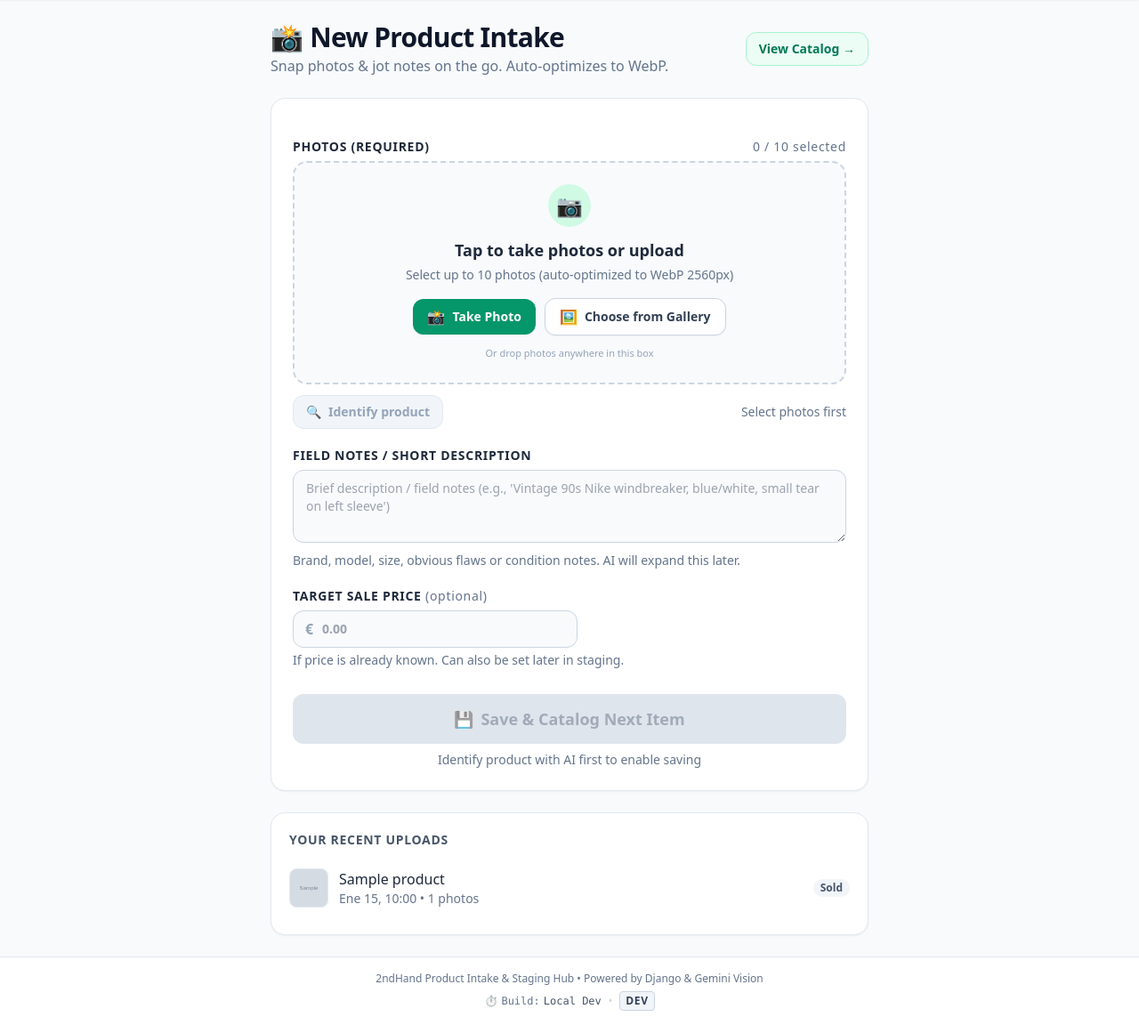
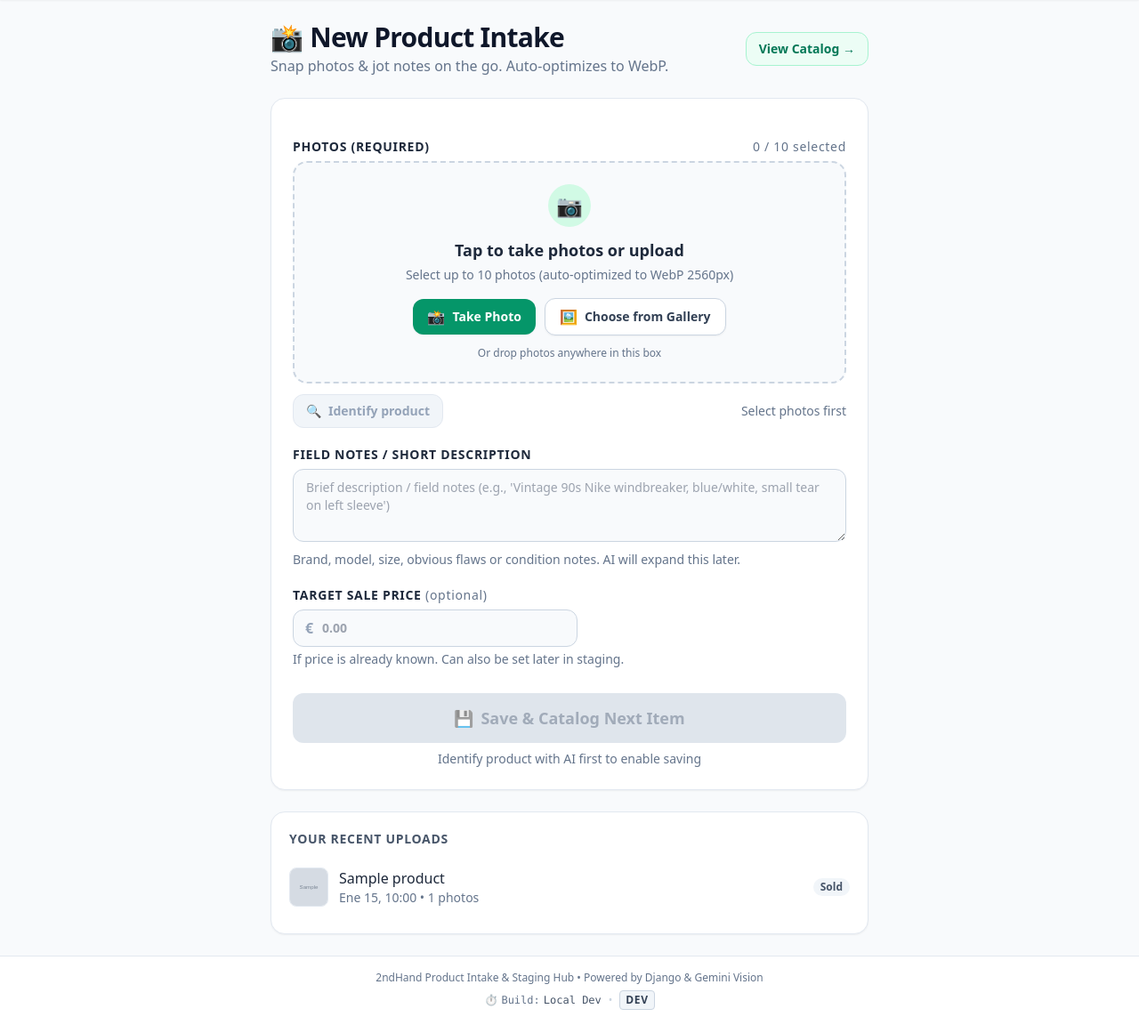
Before and after one commit to saert3311/2nd-hand-manager, a Django app: page /intake/ in a window 1280 px wide. Shown: the part 65-1217 px from the top of the page at 89% size. Run offline with Django 5.2, Linux system fonts and the light colour scheme; a user stored in the database is signed in; data comes from the database, SQL or seed files in the repository; tables that the repository leaves empty hold one stand-in row (values such as "Sample post"); grey boxes marked "Sample" are stand-in pictures; some libraries are stand-ins or nearby versions.

Commit message:
feat(dashboard): fix heading hierarchy, micro-fonts, badge contrast, and lightbox focus in dashboard and intake

```diff
--- a/inventory/templates/inventory/intake.html
+++ b/inventory/templates/inventory/intake.html
@@ -23,24 +23,24 @@
   <!-- Alert Banner: Pending Clarifications -->
   <div class="alert-pending-clarifications-banner p-4 bg-amber-50 border border-amber-200 rounded-2xl flex items-center justify-between gap-3 shadow-sm">
     <div class="flex items-center gap-3">
-      <div class="w-10 h-10 rounded-xl bg-amber-500 text-white flex items-center justify-center text-lg font-bold shadow-sm shrink-0">
+      <div class="w-10 h-10 rounded-xl bg-amber-400 text-slate-950 flex items-center justify-center text-lg font-bold shadow-sm shrink-0" aria-hidden="true">
         ❓
       </div>
       <div>
-        <h3 class="text-sm sm:text-base font-bold text-amber-900">
+        <h2 class="text-sm sm:text-base font-bold text-amber-900">
           {% blocktrans count count=pending_clarifications_count %}
             You have {{ count }} product clarification awaiting your answer.
           {% plural %}
             You have {{ count }} product clarifications awaiting your answer.
           {% endblocktrans %}
-        </h3>
+        </h2>
         <p class="text-xs sm:text-sm text-amber-700 mt-0.5">
           {% trans "The manager needs more details before publishing." %}
         </p>
       </div>
     </div>
     <a href="{% url 'inventory:dashboard' %}?status=awaiting_info"
-       class="whitespace-nowrap px-3.5 py-2 bg-amber-600 hover:bg-amber-700 text-white text-xs sm:text-sm font-bold rounded-xl shadow-sm transition min-h-[38px] inline-flex items-center">
+       class="whitespace-nowrap px-3.5 py-2 bg-amber-700 hover:bg-amber-800 text-white text-xs sm:text-sm font-bold rounded-xl shadow-sm transition min-h-[38px] inline-flex items-center">
       {% trans "Review" %} &rarr;
     </a>
   </div>
@@ -55,7 +55,7 @@
       {{ form.estimated_resale_price }}
 
       {% if form.non_field_errors %}
-      <div class="p-3.5 rounded-xl bg-rose-50 border border-rose-200 text-rose-700 text-sm font-semibold space-y-1">
+      <div role="alert" class="p-3.5 rounded-xl bg-rose-50 border border-rose-200 text-rose-700 text-sm font-semibold space-y-1">
         {% for error in form.non_field_errors %}
           <div>⚠️ {{ error }}</div>
         {% endfor %}
@@ -66,15 +66,15 @@
       <div id="intakeClientAlert" role="alert" aria-live="polite"
            class="hidden p-3.5 rounded-xl border border-rose-200 bg-rose-50 text-rose-800 text-sm font-semibold flex items-start justify-between gap-2.5 shadow-sm transition-all duration-200">
         <div class="flex items-start gap-2.5">
-          <span id="clientAlertIcon" class="text-base shrink-0 leading-none mt-0.5">⚠️</span>
+          <span id="clientAlertIcon" class="text-base shrink-0 leading-none mt-0.5" aria-hidden="true">⚠️</span>
           <div id="clientAlertText" class="space-y-0.5 leading-relaxed"></div>
         </div>
-        <button type="button" id="dismissClientAlertBtn" class="text-rose-500 hover:text-rose-700 p-1 rounded text-sm shrink-0" title="{% trans 'Dismiss' %}">✕</button>
+        <button type="button" id="dismissClientAlertBtn" class="text-rose-600 hover:text-rose-800 p-1 rounded text-sm shrink-0" title="{% trans 'Dismiss' %}" aria-label="{% trans 'Dismiss' %}">✕</button>
       </div>
 
       <!-- Photo Upload Zone -->
       <div>
-        <label class="block text-xs sm:text-sm font-bold text-slate-800 uppercase tracking-wider mb-1.5 flex items-center justify-between">
+        <label for="imageInput" class="block text-xs sm:text-sm font-bold text-slate-800 uppercase tracking-wider mb-1.5 flex items-center justify-between">
           <span>{% trans "Photos (Required)" %}</span>
           <span class="text-slate-500 font-normal lowercase text-xs sm:text-sm" id="photoCount">0 / {{ max_images }} {% trans "selected" %}</span>
         </label>
@@ -85,7 +85,7 @@
           <input type="file" id="cameraInput" accept="image/*" capture="environment"
                  class="sr-only">
           <div class="space-y-3">
-            <div class="w-12 h-12 mx-auto rounded-full bg-emerald-100 text-emerald-700 flex items-center justify-center text-2xl group-hover:scale-105 transition duration-150">
+            <div class="w-12 h-12 mx-auto rounded-full bg-emerald-100 text-emerald-700 flex items-center justify-center text-2xl group-hover:scale-105 transition duration-150" aria-hidden="true">
               📷
             </div>
             <div>
@@ -96,23 +96,23 @@
             <div class="flex flex-wrap items-center justify-center gap-2.5 pt-1">
               <label for="cameraInput" id="btnTriggerCamera" role="button" tabindex="0"
                      class="inline-flex items-center gap-2 px-4 py-2.5 bg-emerald-600 hover:bg-emerald-700 active:bg-emerald-800 text-white font-bold rounded-xl shadow-sm text-xs sm:text-sm transition cursor-pointer min-h-[40px] select-none">
-                <span class="text-base leading-none">📸</span>
+                <span class="text-base leading-none" aria-hidden="true">📸</span>
                 <span>{% trans "Take Photo" %}</span>
               </label>
               <label for="imageInput" id="btnTriggerGallery" role="button" tabindex="0"
                      class="inline-flex items-center gap-2 px-4 py-2.5 bg-white hover:bg-slate-100 active:bg-slate-200 text-slate-700 font-bold rounded-xl border border-slate-300 shadow-sm text-xs sm:text-sm transition cursor-pointer min-h-[40px] select-none">
-                <span class="text-base leading-none">🖼️</span>
+                <span class="text-base leading-none" aria-hidden="true">🖼️</span>
                 <span>{% trans "Choose from Gallery" %}</span>
               </label>
             </div>
-            <p class="text-[11px] text-slate-400 hidden sm:block">{% trans "Or drop photos anywhere in this box" %}</p>
+            <p class="text-xs text-slate-500 hidden sm:block">{% trans "Or drop photos anywhere in this box" %}</p>
           </div>
         </div>
 
         <!-- Inline Compression / Optimization Indicator -->
         <div id="compressionIndicator" role="status" aria-live="polite"
              class="hidden mt-2 p-2.5 rounded-xl border border-emerald-200 bg-emerald-50 text-emerald-900 text-xs font-semibold flex items-center justify-center gap-2 shadow-xs transition-all duration-200">
-          <svg class="animate-spin h-4 w-4 text-emerald-600 shrink-0" xmlns="http://www.w3.org/2000/svg" fill="none" viewBox="0 0 24 24">
+          <svg class="animate-spin h-4 w-4 text-emerald-600 shrink-0" xmlns="http://www.w3.org/2000/svg" fill="none" viewBox="0 0 24 24" aria-hidden="true">
             <circle class="opacity-25" cx="12" cy="12" r="10" stroke="currentColor" stroke-width="4"></circle>
             <path class="opacity-75" fill="currentColor" d="M4 12a8 8 0 018-8v8H4z"></path>
           </svg>
@@ -123,7 +123,7 @@
         <div id="previewContainer" class="hidden mt-3">
           <div class="flex items-center justify-between mb-2">
             <p class="text-xs sm:text-sm font-semibold text-slate-600">{% trans "Selected Photos Preview:" %}</p>
-            <span class="text-[11px] sm:text-xs text-slate-400">{% trans "Drag or tap arrows to reorder" %}</span>
+            <span class="text-xs text-slate-500">{% trans "Drag or tap arrows to reorder" %}</span>
           </div>
           <div id="previewGrid" class="grid grid-cols-3 sm:grid-cols-4 md:grid-cols-5 gap-2 sm:gap-2.5"></div>
         </div>
@@ -174,11 +174,11 @@
         <!-- AI Valuation Estimates (New Retail MSRP & Used Resale) -->
         <div id="advisoryValuationContainer" class="hidden mt-3 pt-3 border-t border-indigo-100/60 grid grid-cols-2 gap-2 text-xs">
           <div class="bg-white/85 rounded-xl p-2.5 border border-indigo-100/80 shadow-xs flex flex-col justify-between">
-            <span class="text-slate-500 font-semibold block text-[11px] sm:text-xs uppercase tracking-wider">{% trans "Est. New Retail (MSRP)" %}</span>
+            <span class="text-slate-500 font-semibold block text-xs uppercase tracking-wider">{% trans "Est. New Retail (MSRP)" %}</span>
             <span id="advisoryRetailPrice" class="font-extrabold text-slate-800 text-sm sm:text-base font-mono mt-0.5">--</span>
           </div>
           <div class="bg-white/85 rounded-xl p-2.5 border border-emerald-100/80 shadow-xs flex flex-col justify-between">
-            <span class="text-emerald-700 font-semibold block text-[11px] sm:text-xs uppercase tracking-wider">{% trans "Est. Used Resale" %}</span>
+            <span class="text-emerald-700 font-semibold block text-xs uppercase tracking-wider">{% trans "Est. Used Resale" %}</span>
             <span id="advisoryResalePrice" class="font-extrabold text-emerald-800 text-sm sm:text-base font-mono mt-0.5">--</span>
           </div>
         </div>
@@ -200,6 +200,11 @@
           {% trans "Field Notes / Short Description" %}
         </label>
         {{ form.raw_note }}
+        {% if form.raw_note.errors %}
+        <div role="alert" class="text-rose-600 text-xs sm:text-sm font-semibold mt-1">
+          {% for error in form.raw_note.errors %}{{ error }}{% endfor %}
+        </div>
+        {% endif %}
         <p class="text-xs sm:text-sm text-slate-500 mt-1 leading-relaxed">{% trans "Brand, model, size, obvious flaws or condition notes. AI will expand this later." %}</p>
       </div>
 
@@ -232,7 +237,7 @@
         </div>
         <p class="text-xs sm:text-sm text-slate-500 mt-1">{% trans "If price is already known. Can also be set later in staging." %}</p>
         {% if form.sale_price.errors %}
-        <div class="text-rose-600 text-xs sm:text-sm font-semibold mt-1">
+        <div role="alert" class="text-rose-600 text-xs sm:text-sm font-semibold mt-1">
           {% for error in form.sale_price.errors %}{{ error }}{% endfor %}
         </div>
         {% endif %}
@@ -255,15 +260,15 @@
   <!-- Recent Uploads by This User -->
   {% if recent_products %}
   <div class="bg-white rounded-2xl shadow-sm border border-slate-200 p-5 space-y-3">
-    <h3 class="text-xs sm:text-sm font-bold uppercase tracking-wider text-slate-600">{% trans "Your Recent Uploads" %}</h3>
+    <h2 class="text-xs sm:text-sm font-bold uppercase tracking-wider text-slate-600">{% trans "Your Recent Uploads" %}</h2>
     <div class="divide-y divide-slate-100">
       {% for prod in recent_products %}
       <div class="py-2.5 flex items-center justify-between text-sm">
         <div class="flex items-center gap-3">
           {% if prod.primary_image %}
-          <img src="{{ prod.primary_image.image.url }}" alt="thumb" class="w-11 h-11 rounded-lg object-cover border border-slate-200 shrink-0">
+          <img src="{{ prod.primary_image.image.url }}" alt="{{ prod.display_title }}" class="w-11 h-11 rounded-lg object-cover border border-slate-200 shrink-0">
           {% else %}
-          <div class="w-11 h-11 rounded-lg bg-slate-100 flex items-center justify-center text-sm text-slate-400 shrink-0">{% trans "No img" %}</div>
+          <div class="w-11 h-11 rounded-lg bg-slate-100 flex items-center justify-center text-sm text-slate-500 shrink-0">{% trans "No img" %}</div>
           {% endif %}
           <div>
             <p class="font-medium text-slate-800 text-sm sm:text-base line-clamp-1">{{ prod.display_title }}</p>
@@ -285,15 +290,15 @@
     <div class="bg-slate-900 rounded-2xl max-w-2xl w-full shadow-2xl border border-slate-700/80 overflow-hidden flex flex-col max-h-[92vh]">
       <div class="px-4 py-3 bg-slate-800/90 border-b border-slate-700 flex items-center justify-between text-white">
         <div class="flex items-center gap-2">
-          <span id="modalCoverBadge" class="hidden bg-amber-500 text-white text-[10px] font-black px-1.5 py-0.5 rounded shadow-xs">
+          <span id="modalCoverBadge" class="hidden bg-amber-400 text-slate-950 text-xs font-black px-1.5 py-0.5 rounded shadow-xs">
             ⭐ {% trans "Cover" %}
           </span>
-          <h3 id="modalPhotoTitle" class="text-xs sm:text-sm font-bold text-slate-100">
+          <h2 id="modalPhotoTitle" class="text-xs sm:text-sm font-bold text-slate-100">
             {% trans "Photo Inspection" %}
-          </h3>
+          </h2>
         </div>
         <button type="button" id="closeImageModalBtn"
-                class="w-8 h-8 rounded-lg bg-slate-700 hover:bg-slate-600 active:bg-slate-500 text-slate-200 hover:text-white flex items-center justify-center text-sm font-bold transition focus:outline-none focus:ring-2 focus:ring-emerald-500 cursor-pointer"
+                class="w-9 h-9 min-w-[36px] min-h-[36px] rounded-lg bg-slate-700 hover:bg-slate-600 active:bg-slate-500 text-slate-200 hover:text-white flex items-center justify-center text-sm font-bold transition focus:outline-none focus:ring-2 focus:ring-emerald-500 cursor-pointer"
                 title="{% trans 'Close preview' %}" aria-label="{% trans 'Close preview' %}">
           ✕
         </button>
@@ -574,11 +579,11 @@
       // Top-Left Badge: #1 gets primary Cover badge, others show #2, #3...
       const badge = document.createElement('span');
       if (idx === 0) {
-        badge.className = 'absolute top-1 left-1 bg-amber-500 text-white text-[10px] font-black px-1.5 py-0.5 rounded-md shadow-xs ring-1 ring-black/20 flex items-center gap-0.5 pointer-events-none select-none z-10';
+        badge.className = 'absolute top-1 left-1 bg-amber-400 text-slate-950 text-xs font-black px-1.5 py-0.5 rounded-md shadow-xs ring-1 ring-black/20 flex items-center gap-0.5 pointer-events-none select-none z-10';
         badge.title = '{% trans "Cover Photo" %}';
         badge.innerHTML = `⭐ #1`;
       } else {
-        badge.className = 'absolute top-1 left-1 bg-slate-900/80 text-white text-[10px] font-bold px-1.5 py-0.5 rounded-md shadow-xs ring-1 ring-white/20 pointer-events-none select-none z-10';
+        badge.className = 'absolute top-1 left-1 bg-slate-900/80 text-white text-xs font-bold px-1.5 py-0.5 rounded-md shadow-xs ring-1 ring-white/20 pointer-events-none select-none z-10';
         badge.textContent = `#${idx + 1}`;
       }
 
@@ -632,7 +637,7 @@
       // Move Left Button
       const moveLeftBtn = document.createElement('button');
       moveLeftBtn.type = 'button';
-      moveLeftBtn.className = 'photo-reorder-btn w-6 h-6 rounded bg-white/10 hover:bg-white/20 active:bg-white/30 text-white flex items-center justify-center text-[10px] font-bold transition disabled:opacity-20 disabled:pointer-events-none active:scale-95 cursor-pointer';
+      moveLeftBtn.className = 'photo-reorder-btn w-6 h-6 rounded bg-white/10 hover:bg-white/20 active:bg-white/30 text-white flex items-center justify-center text-xs font-bold transition disabled:opacity-20 disabled:pointer-events-none active:scale-95 cursor-pointer';
       moveLeftBtn.disabled = (idx === 0 || formState !== 'idle');
       moveLeftBtn.setAttribute('aria-label', `{% trans "Move photo left" %} #${idx + 1}`);
       moveLeftBtn.title = `{% trans "Move left" %}`;
@@ -648,7 +653,7 @@
       if (idx > 0) {
         const coverBtn = document.createElement('button');
         coverBtn.type = 'button';
-        coverBtn.className = 'photo-make-cover-btn px-1 h-6 rounded bg-amber-500/30 hover:bg-amber-500 active:bg-amber-600 text-amber-300 hover:text-white flex items-center justify-center text-[10px] font-bold transition disabled:opacity-20 disabled:pointer-events-none active:scale-95 cursor-pointer';
+        coverBtn.className = 'photo-make-cover-btn px-1 h-6 rounded bg-amber-500/30 hover:bg-amber-400 active:bg-amber-500 text-amber-300 hover:text-slate-950 flex items-center justify-center text-xs font-bold transition disabled:opacity-20 disabled:pointer-events-none active:scale-95 cursor-pointer';
         coverBtn.disabled = (formState !== 'idle');
         coverBtn.setAttribute('aria-label', `{% trans "Set as cover photo" %} #${idx + 1}`);
         coverBtn.title = `{% trans "Set as cover photo" %}`;
@@ -668,7 +673,7 @@
       // Move Right Button
       const moveRightBtn = document.createElement('button');
       moveRightBtn.type = 'button';
-      moveRightBtn.className = 'photo-reorder-btn w-6 h-6 rounded bg-white/10 hover:bg-white/20 active:bg-white/30 text-white flex items-center justify-center text-[10px] font-bold transition disabled:opacity-20 disabled:pointer-events-none active:scale-95 cursor-pointer';
+      moveRightBtn.className = 'photo-reorder-btn w-6 h-6 rounded bg-white/10 hover:bg-white/20 active:bg-white/30 text-white flex items-center justify-center text-xs font-bold transition disabled:opacity-20 disabled:pointer-events-none active:scale-95 cursor-pointer';
       moveRightBtn.disabled = (idx === selectedFiles.length - 1 || formState !== 'idle');
       moveRightBtn.setAttribute('aria-label', `{% trans "Move photo right" %} #${idx + 1}`);
       moveRightBtn.title = `{% trans "Move right" %}`;
@@ -1299,9 +1304,14 @@
   const modalNextBtn = document.getElementById('modalNextBtn');
   let currentLightboxIndex = 0;
   let activeModalObjectUrl = null;
+  let lastLightboxTrigger = null;
 
   function openLightbox(idx) {
     if (idx < 0 || idx >= selectedFiles.length) return;
+    const wasHidden = imagePreviewModal && imagePreviewModal.classList.contains('hidden');
+    if (wasHidden) {
+      lastLightboxTrigger = document.activeElement;
+    }
     currentLightboxIndex = idx;
     const file = selectedFiles[idx];
     if (!imagePreviewModal || !modalPreviewImg) return;
@@ -1334,10 +1344,14 @@
 
     imagePreviewModal.classList.remove('hidden');
     document.body.classList.add('overflow-hidden');
+    if (wasHidden && closeImageModalBtn) {
+      closeImageModalBtn.focus();
+    }
   }
 
   function closeLightbox() {
     if (!imagePreviewModal) return;
+    const wasOpen = !imagePreviewModal.classList.contains('hidden');
     imagePreviewModal.classList.add('hidden');
     document.body.classList.remove('overflow-hidden');
     if (activeModalObjectUrl) {
@@ -1345,6 +1359,10 @@
       activeModalObjectUrl = null;
     }
     if (modalPreviewImg) modalPreviewImg.src = '';
+    if (wasOpen && lastLightboxTrigger && typeof lastLightboxTrigger.focus === 'function') {
+      lastLightboxTrigger.focus();
+      lastLightboxTrigger = null;
+    }
   }
 
   function updateLightboxPhoto(delta) {
```
Also changed, not shown: inventory/templates/inventory/dashboard.html (+10 -10 lines).
